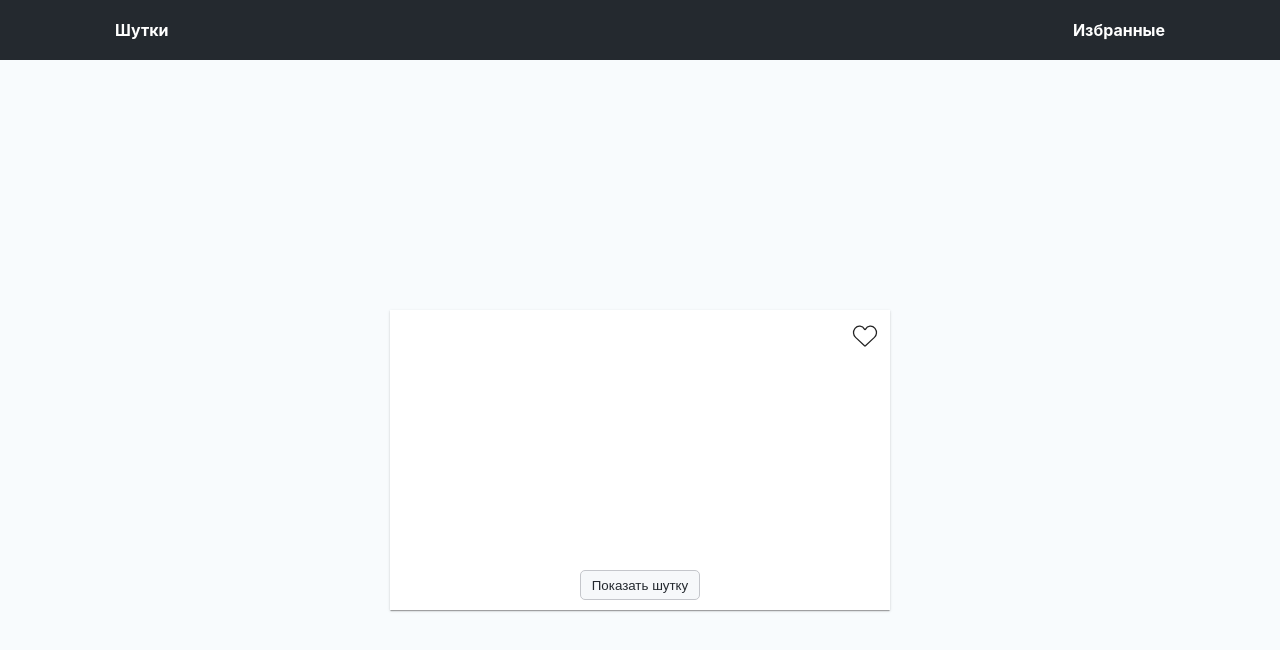
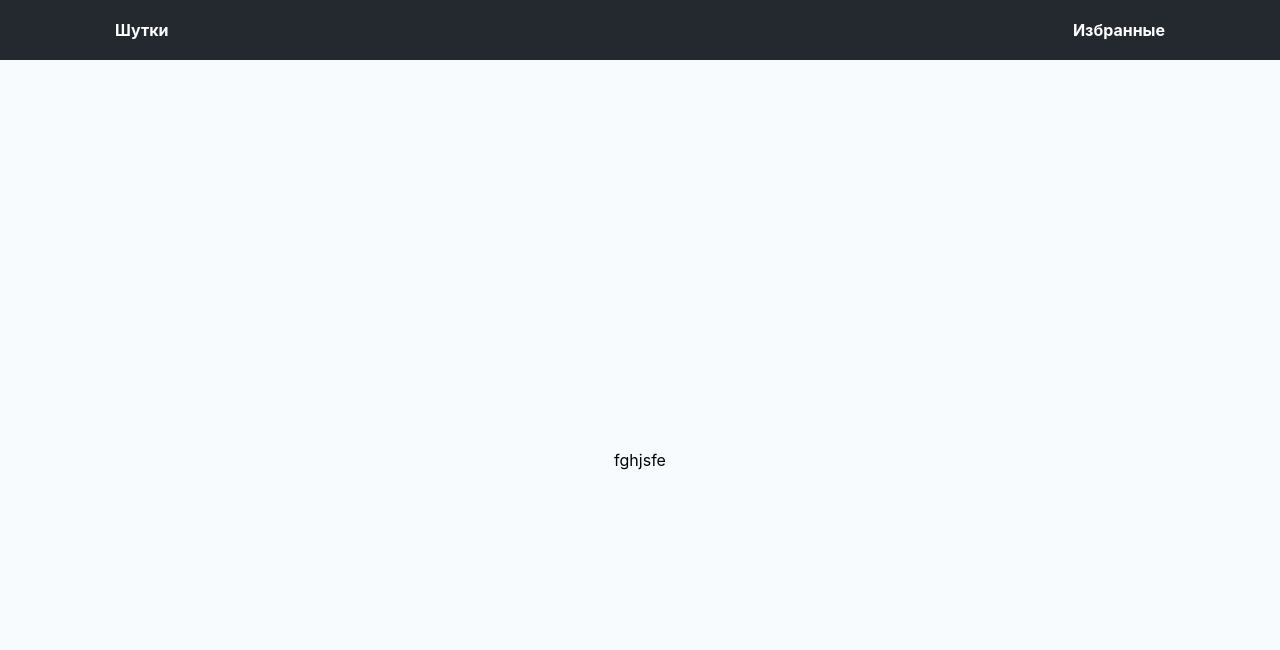
Before and after one commit to Bakirovildar/icwt, a React (Create React App) app: page /favorite in a window 1280 px wide. Shown: the top 650 px of the page. Built offline with nearby package versions, Linux system fonts and the light colour scheme; the HTML template or start-up script is replaced by a standard one.

Commit message:
добавил роутинг для домашней страницы и избранной

```diff
--- a/package.json
+++ b/package.json
@@ -12,6 +12,7 @@
     "@types/react-dom": "^18.0.11",
     "react": "^18.2.0",
     "react-dom": "^18.2.0",
+    "react-router-dom": "^6.8.1",
     "react-scripts": "5.0.1",
     "styled-components": "^5.3.6",
     "typescript": "^4.9.5",
--- a/src/App.tsx
+++ b/src/App.tsx
@@ -2,14 +2,21 @@ import React from 'react';
 import './App.css';
 import HomePage from "./content/HomePage/HomePage";
 import Header from "./content/Header/Header";
+import {BrowserRouter, Route, Routes} from "react-router-dom"
+import FavoritePage from "./content/FavoritePage/FavoritePage";
 
 function App() {
-  return (
-    <div className="App">
-        <Header/>
-        <HomePage/>
-    </div>
-  );
+    return (
+        <BrowserRouter>
+            <div className="App">
+                <Header/>
+                <Routes>
+                    <Route path={'home'} element={<HomePage/>}/>
+                    <Route path={'favorite'} element={<FavoritePage/>}/>
+                </Routes>
+            </div>
+        </BrowserRouter>
+);
 }
 
 export default App;
--- a/src/components/buttons/ButtonNav.tsx
+++ b/src/components/buttons/ButtonNav.tsx
@@ -1,12 +1,15 @@
 import React from 'react';
 import {IButtonNav} from "../../types/interface";
-import { ButtonWrapper } from './styledButtons';
+import {ButtonWrapper} from './styledButtons';
+import {Link} from "react-router-dom";
 
-function ButtonNav({title}: IButtonNav) {
+function ButtonNav({title, path}: IButtonNav) {
     return (
-        <ButtonWrapper>
-            {title}
-        </ButtonWrapper>
+        <Link to={path}>
+            <ButtonWrapper>
+                {title}
+            </ButtonWrapper>
+        </Link>
     );
 }
 
--- /dev/null
+++ b/src/content/FavoritePage/FavoritePage.tsx
@@ -0,0 +1,22 @@
+import React from 'react';
+import styled from "styled-components";
+import CardComponent from "../../components/CardComponent/CardComponent";
+
+const HomeWrapper = styled.div`
+  width: 100%;
+  height: 100vh;
+  background: rgba(241, 247, 252, 0.51);
+  display: flex;
+  justify-content: center;
+  align-items: center;
+`
+
+function FavoritePage() {
+    return (
+        <HomeWrapper>
+            fghjsfe
+        </HomeWrapper>
+    );
+}
+
+export default FavoritePage;
--- a/src/content/Header/Header.tsx
+++ b/src/content/Header/Header.tsx
@@ -11,14 +11,17 @@ const HeaderWrapper = styled.header`
   padding: 0 100px;
   height: 60px;
   background: #24292F;
+  a {
+    text-decoration: none;
+  }
 `
 
 
 function Header() {
     return (
         <HeaderWrapper>
-            <ButtonNav title={'Шутки'}/>
-            <ButtonNav title={'Избранные'}/>
+            <ButtonNav title={'Шутки'} path={'/home'}/>
+            <ButtonNav title={'Избранные'} path={'/favorite'}/>
         </HeaderWrapper>
     );
 }
--- a/src/types/interface.ts
+++ b/src/types/interface.ts
@@ -1,3 +1,4 @@
 export interface IButtonNav {
     title: string
+    path: string
 }
```
Also changed, not shown: 1 other file (tests, documents, lock files or other folders).
